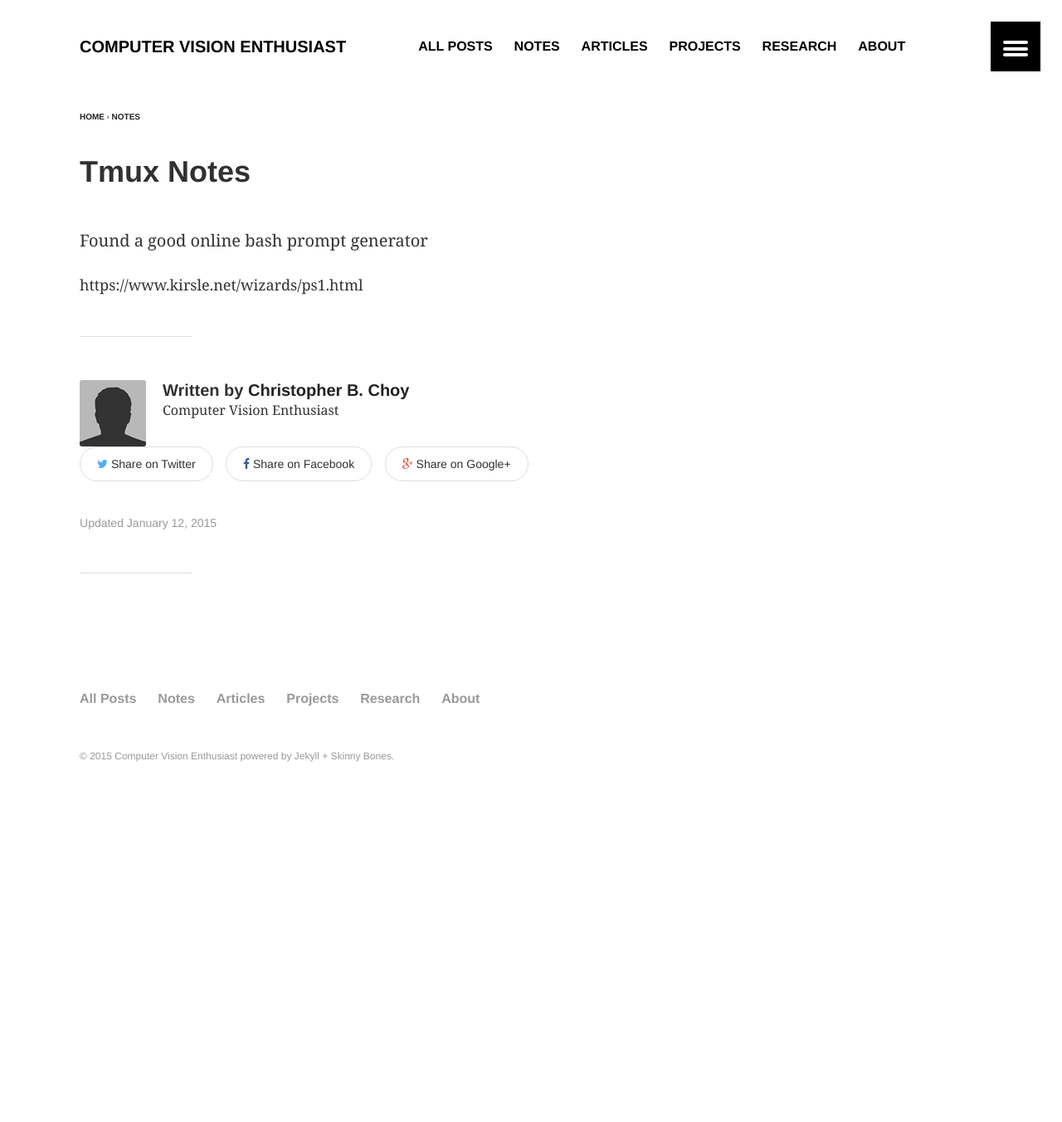
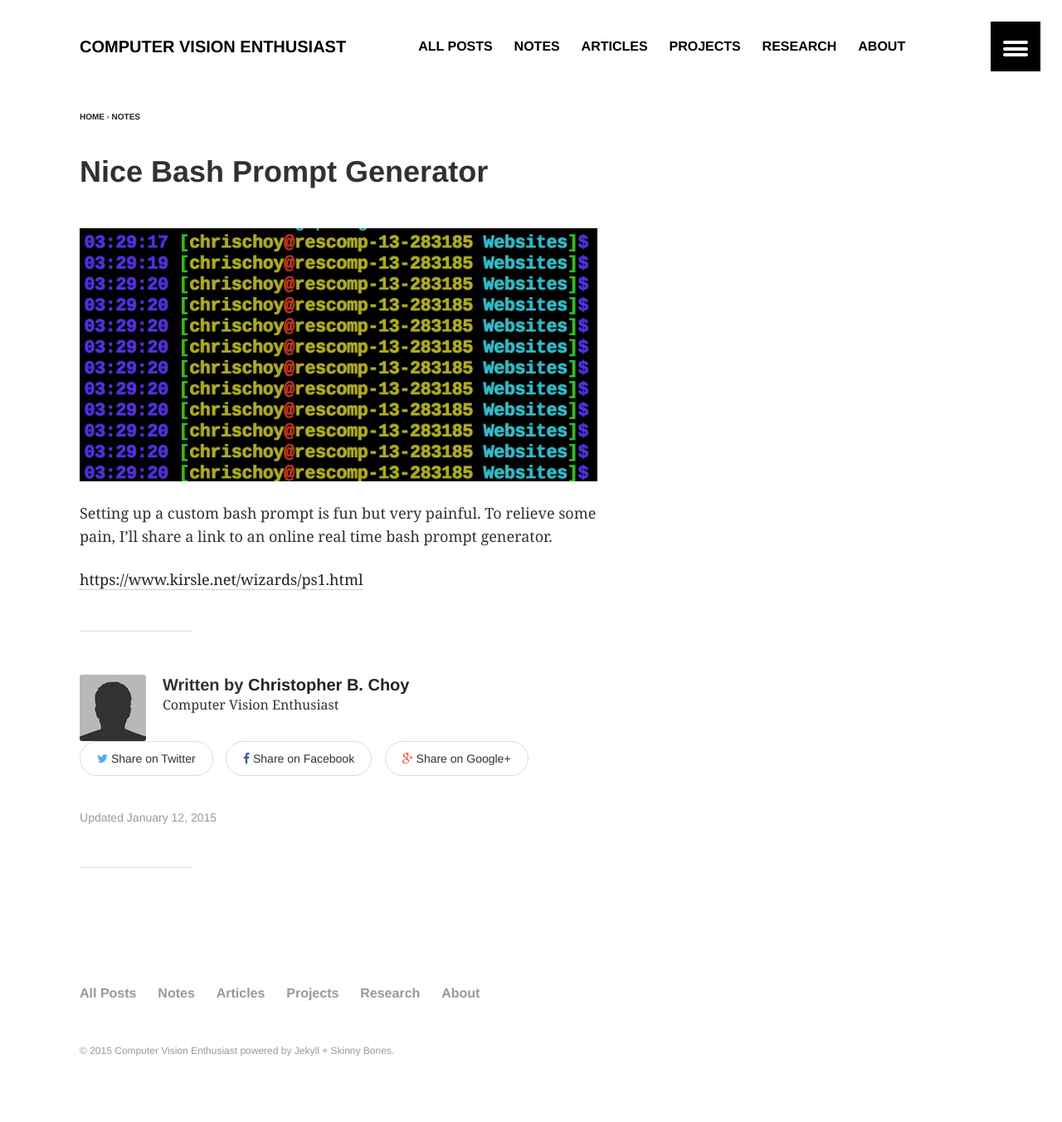
Before and after one commit to antran89/blog, a Jekyll site: the page built from _posts/notes/2015-01-11-bash-prompt-generator.md, in a window 1280 px wide. Shown: the whole page at 83% size. Built offline with Jekyll 4.4.1, drawn with Linux system fonts in a browser that asks for light colours; comment, search, counter and statistics services are not loaded; before the commit the page ends 997 px from its top, so only the background shows below that.

Commit message:
bash prompt

```diff
--- a/_posts/notes/2015-01-11-bash-prompt-generator.md
+++ b/_posts/notes/2015-01-11-bash-prompt-generator.md
@@ -1,6 +1,6 @@
 ---
 layout: article
-title: "Tmux Notes"
+title: "Nice Bash Prompt Generator"
 date: 2015-01-11T23:53:32-08:00
 modified:
 categories: notes
@@ -13,6 +13,8 @@ image:
   teaser:
 ---
 
-Found a good online bash prompt generator
+<img src="{{site.url}}/images/prompt.png" alt="">
 
-https://www.kirsle.net/wizards/ps1.html
+Setting up a custom bash prompt is fun but very painful. To relieve some pain, I'll share a link to an online real time bash prompt generator.
+
+<https://www.kirsle.net/wizards/ps1.html>
```
Also changed, not shown: _posts/notes/2015-01-11-tmux-notes.md (+1 -1 lines), images/prompt.png (added).
